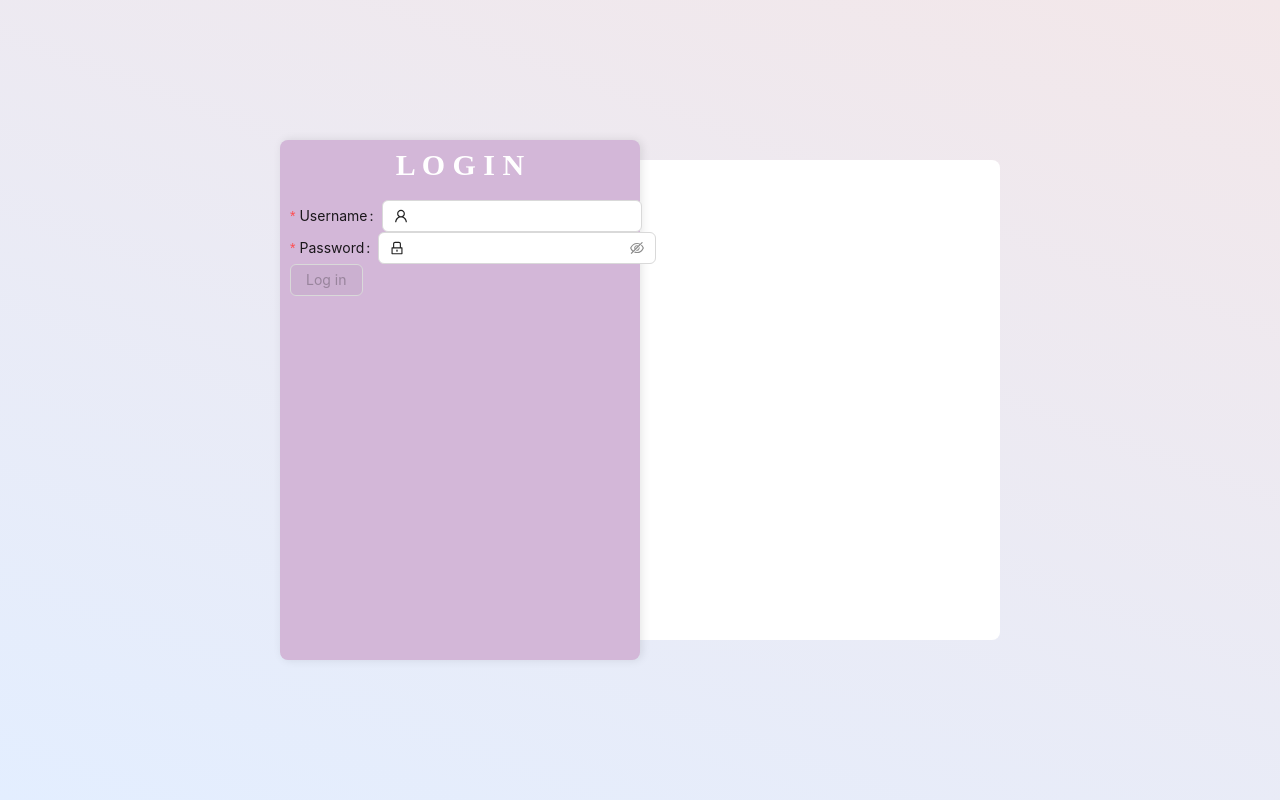
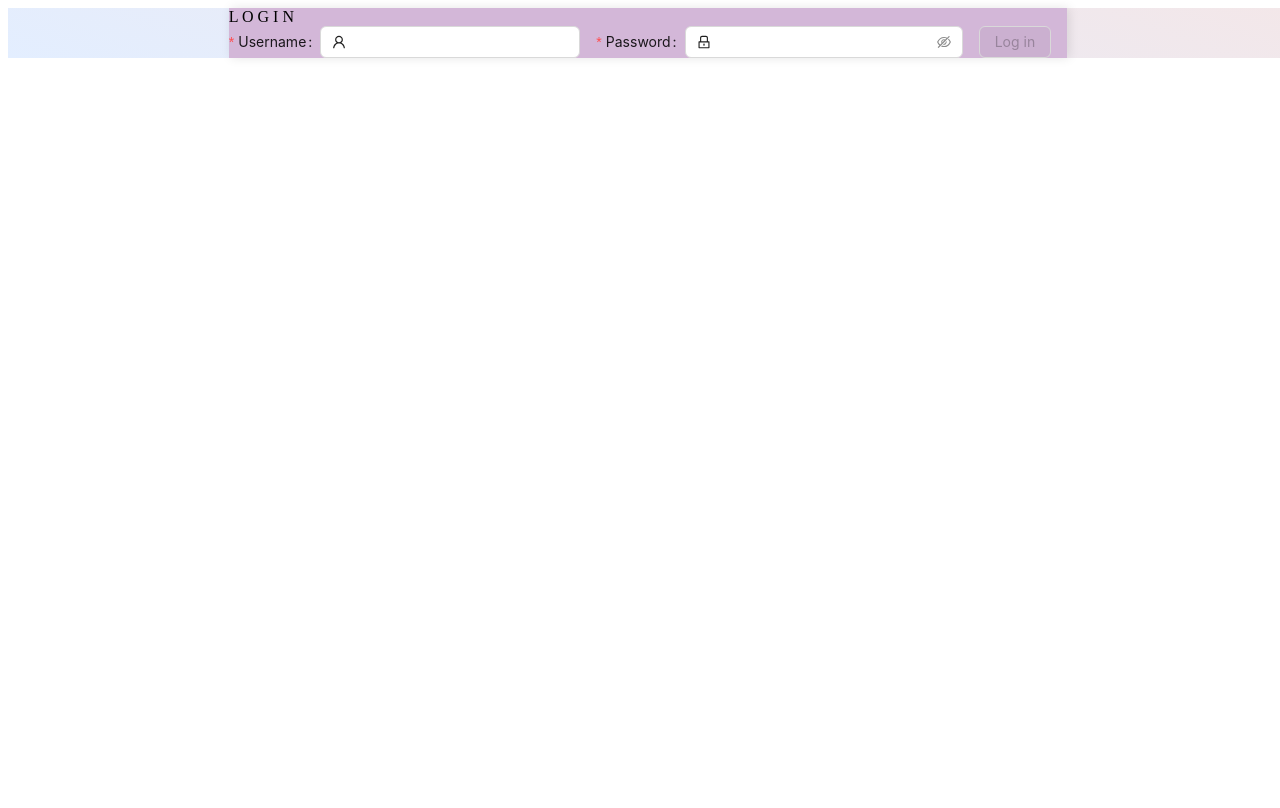
Before and after one commit to dla652009/emo-template, a Vue app: page /#/login in a window 1280 px wide. Built offline with nearby package versions, Linux system fonts and the light colour scheme.

Commit message:
remove unocss

```diff
--- a/package.json
+++ b/package.json
@@ -19,7 +19,6 @@
     "@types/node": "^20.8.10",
     "@vitejs/plugin-vue": "^4.2.3",
     "typescript": "^5.0.2",
-    "unocss": "^0.57.1",
     "unplugin-auto-import": "^0.16.7",
     "unplugin-vue-components": "^0.25.2",
     "vite": "^4.4.5",
--- a/src/main.ts
+++ b/src/main.ts
@@ -1,5 +1,4 @@
 import { createApp } from "vue";
-import "virtual:uno.css"; // 原子化css
 import App from "./App.vue";
 import "@s/index.scss"; // 全局样式
 import router from "./router"; // 路由
--- a/src/styles/index.scss
+++ b/src/styles/index.scss
@@ -1,10 +1,12 @@
-// Source: https://github.com/csstools/normalize.css
-@import "@unocss/reset/normalize.css";
-// Source: https://github.com/csstools/sanitize.css
-@import "@unocss/reset/sanitize/sanitize.css";
-@import "@unocss/reset/sanitize/assets.css";
-// Source: https://meyerweb.com/eric/tools/css/reset/index.html
-@import "@unocss/reset/eric-meyer.css";
+// // Source: https://github.com/csstools/normalize.css
+// @import "@unocss/reset/normalize.css";
+// // Source: https://github.com/csstools/sanitize.css
+// @import "@unocss/reset/sanitize/sanitize.css";
+// @import "@unocss/reset/sanitize/assets.css";
+// // Source: https://meyerweb.com/eric/tools/css/reset/index.html
+// @import "@unocss/reset/eric-meyer.css";
+@import "./public.scss";
+
 html,
 body,
 #app {
--- /dev/null
+++ b/src/styles/public.scss
@@ -0,0 +1,10 @@
+.flex-center {
+  display: flex;
+  justify-content: center;
+  align-items: center;
+}
+
+.full {
+  height: 100%;
+  width: 100%;
+}
--- a/src/views/login/index.vue
+++ b/src/views/login/index.vue
@@ -1,8 +1,8 @@
 <template>
-  <div wh-full flex-center class="login-container">
-    <div relative h-120 w-180 b-rd-2 bg-white class="content">
-      <div top--5 absolute flex flex-items-center flex-col h-130 w-90 b-rd-2 p-10px class="form">
-        <span mb-20px color-white font-bold font-size-30px> L O G I N </span>
+  <div class="login-container">
+    <div class="content flex-center">
+      <div class="form">
+        <span class="title"> L O G I N </span>
         <a-form
           :model="formState"
           name="horizontal_login"
@@ -71,14 +71,21 @@ const disabled = computed(() => {
 </script>
 <style lang="scss" scoped>
 .login-container {
+  // wh-full flex-center
   background: linear-gradient(200deg, #f3e7e9, #e3eeff);
   .content{
+    // relative h-120 w-180 b-rd-2 bg-white
+    position: relative;
 
   }
   .form {
+    // top--5 absolute flex flex-items-center flex-col h-130 w-90 b-rd-2 p-10px
     box-shadow: 2px 0 10px rgba(0, 0, 0, 0.1);
     background-color: #d3b7d8;
     transition: 0.5s ease-in-out;
+    .title {
+      // mb-20px color-white font-bold font-size-30px
+    }
   }
 }
 </style>
--- a/tsconfig.json
+++ b/tsconfig.json
@@ -28,6 +28,6 @@
       "@v/*": ["./src/views/*"]
     }
   },
-  "include": ["src/**/*.ts", "src/**/*.d.ts", "src/**/*.tsx", "src/**/*.vue", "./config/*.d.ts"],
+  "include": ["src/**/*.ts", "src/**/*.d.ts", "src/**/*.tsx", "src/**/*.vue", "types/*.d.ts"],
   "references": [{ "path": "./tsconfig.node.json" }]
 }
--- a/uno.config.ts
+++ /dev/null
@@ -1,16 +0,0 @@
-import { defineConfig, presetAttributify, presetUno, } from 'unocss'
-
-export default defineConfig({
-  presets: [
-    presetAttributify(),
-    presetUno()
-  ],
-  rules: [
-  ],
-  shortcuts: [
-    {
-      'flex-center': 'flex items-center justify-center',
-      'wh-full': 'w-full h-full'
-    }
-  ]
-})
--- a/vite.config.ts
+++ b/vite.config.ts
@@ -1,6 +1,5 @@
 import { defineConfig } from "vite";
 import Vue from "@vitejs/plugin-vue";
-import UnoCSS from "unocss/vite"; // 原子化Css
 import path from "path";
 import Components from "unplugin-vue-components/vite";
 import AutoImport from "unplugin-auto-import/vite";
@@ -9,12 +8,11 @@ import { AntDesignVueResolver } from "unplugin-vue-components/resolvers";
 export default defineConfig({
   plugins: [
     Vue(),
-    UnoCSS(),
     AutoImport(
       // 按需自动引入API
       {
         imports: ["vue", "vue-router"],
-        dts: "config/auto-imports.d.ts",
+        dts: "types/auto-imports.d.ts",
       }
     ),
     Components(
@@ -25,7 +23,7 @@ export default defineConfig({
             importStyle: false, // css in js
           }),
         ],
-        dts: "config/components.d.ts",
+        dts: "types/components.d.ts",
       }
     ),
   ],
```
Also changed, not shown: src/styles/mixins.scss (deleted), types/auto-imports.d.ts (renamed from config/auto-imports.d.ts), types/components.d.ts (renamed from config/components.d.ts), 1 other file (tests, documents, lock files or other folders).
